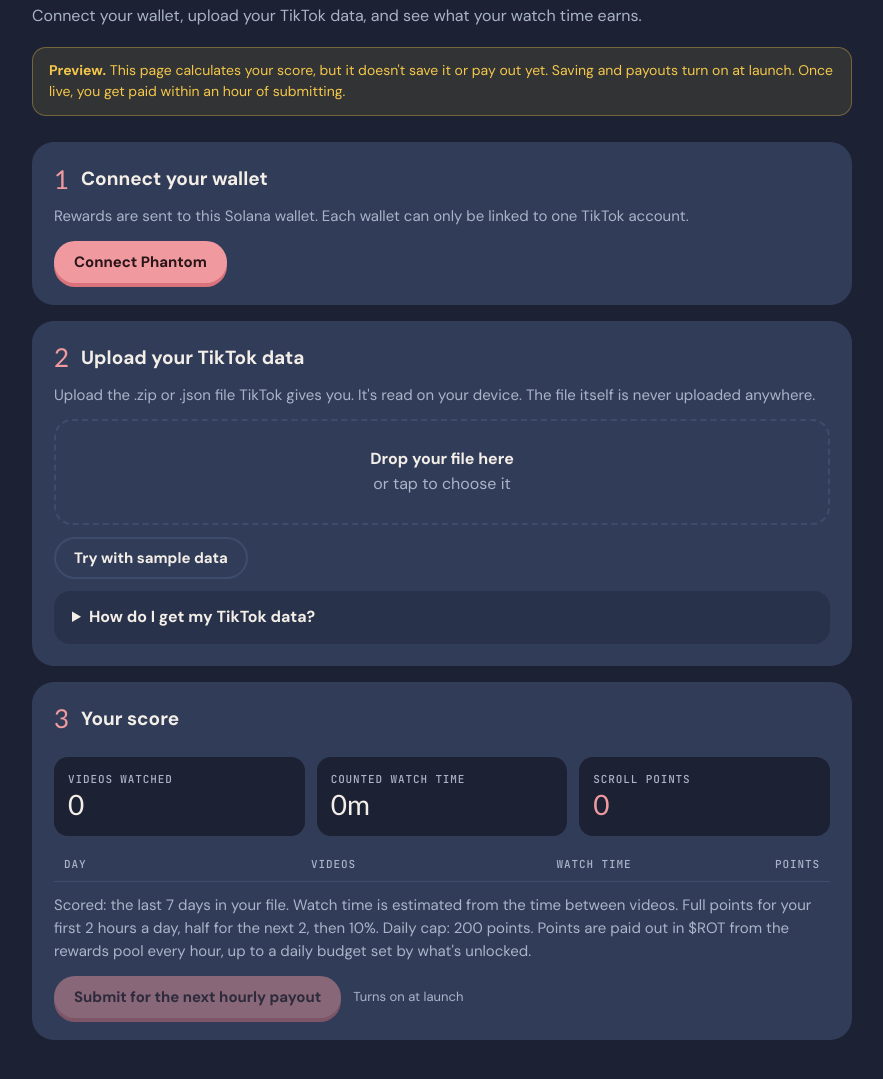
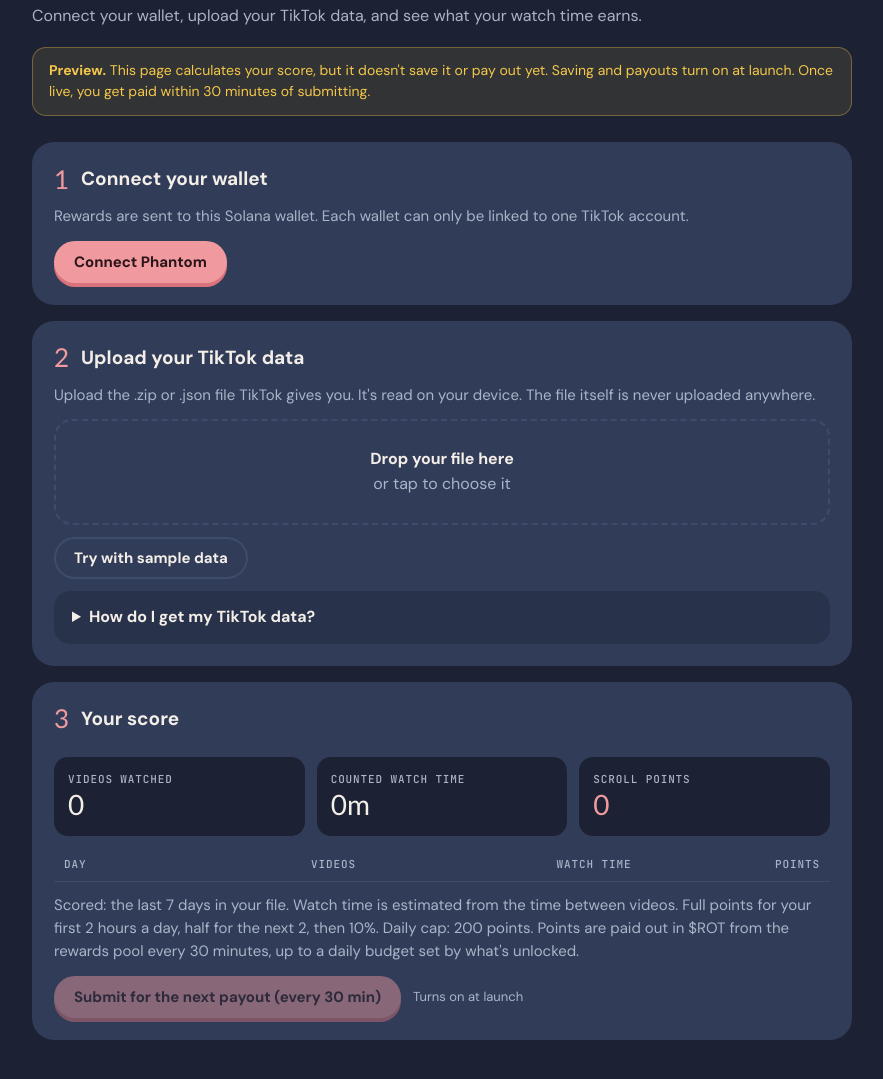
Before and after one commit to brainrot-earn/brainrot-app, a website: page web/earn.html in a window 1280 px wide. Shown: the part 167-1246 px from the top of the page, without its empty margins (198-1081 px from the left). Drawn offline with nearby package versions, Linux system fonts and the light colour scheme; a web font is replaced by a local one.

Commit message:
Payouts every 30 minutes instead of hourly

```diff
--- a/web/earn.html
+++ b/web/earn.html
@@ -75,7 +75,7 @@
 
   <h1>Turn your scrolling into <em>$ROT.</em></h1>
   <p class="lede">Connect your wallet, upload your TikTok data, and see what your watch time earns.</p>
-  <div class="banner" id="banner"><strong>Preview.</strong> This page calculates your score, but it doesn't save it or pay out yet. Saving and payouts turn on at launch. Once live, you get paid within an hour of submitting.</div>
+  <div class="banner" id="banner"><strong>Preview.</strong> This page calculates your score, but it doesn't save it or pay out yet. Saving and payouts turn on at launch. Once live, you get paid within 30 minutes of submitting.</div>
 
   <div class="steps">
     <section class="card" aria-labelledby="s1">
@@ -122,9 +122,9 @@
           <tbody id="days"></tbody>
         </table>
       </div>
-      <p class="fine">Scored: the last 7 days in your file. Watch time is estimated from the time between videos. Full points for your first 2 hours a day, half for the next 2, then 10%. Daily cap: <span id="cap"></span> points. Points are paid out in $ROT from the rewards pool every hour, up to a daily budget set by what's unlocked.</p>
+      <p class="fine">Scored: the last 7 days in your file. Watch time is estimated from the time between videos. Full points for your first 2 hours a day, half for the next 2, then 10%. Daily cap: <span id="cap"></span> points. Points are paid out in $ROT from the rewards pool every 30 minutes, up to a daily budget set by what's unlocked.</p>
       <div class="row">
-        <button class="btn" id="submit" type="button" disabled>Submit for the next hourly payout</button>
+        <button class="btn" id="submit" type="button" disabled>Submit for the next payout (every 30 min)</button>
         <span class="fine">Turns on at launch</span>
       </div>
     </section>
```
Also changed, not shown: README.md.
